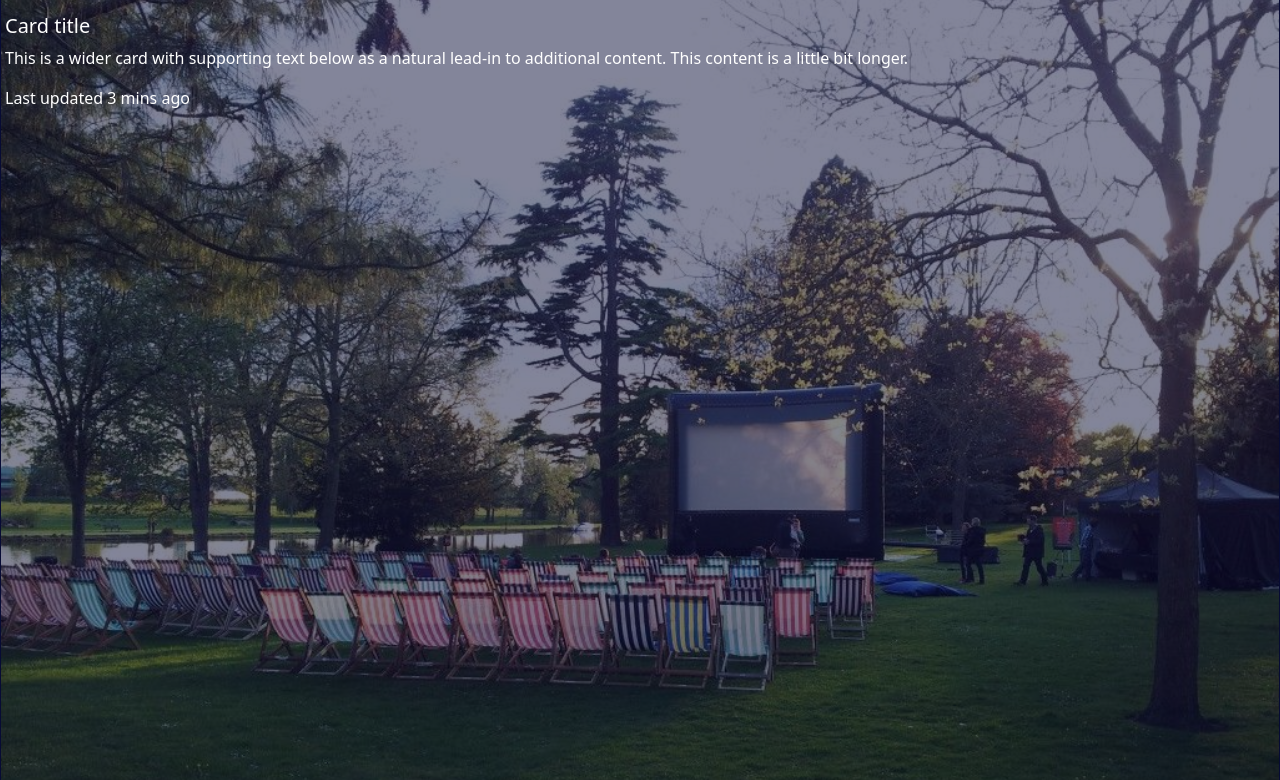
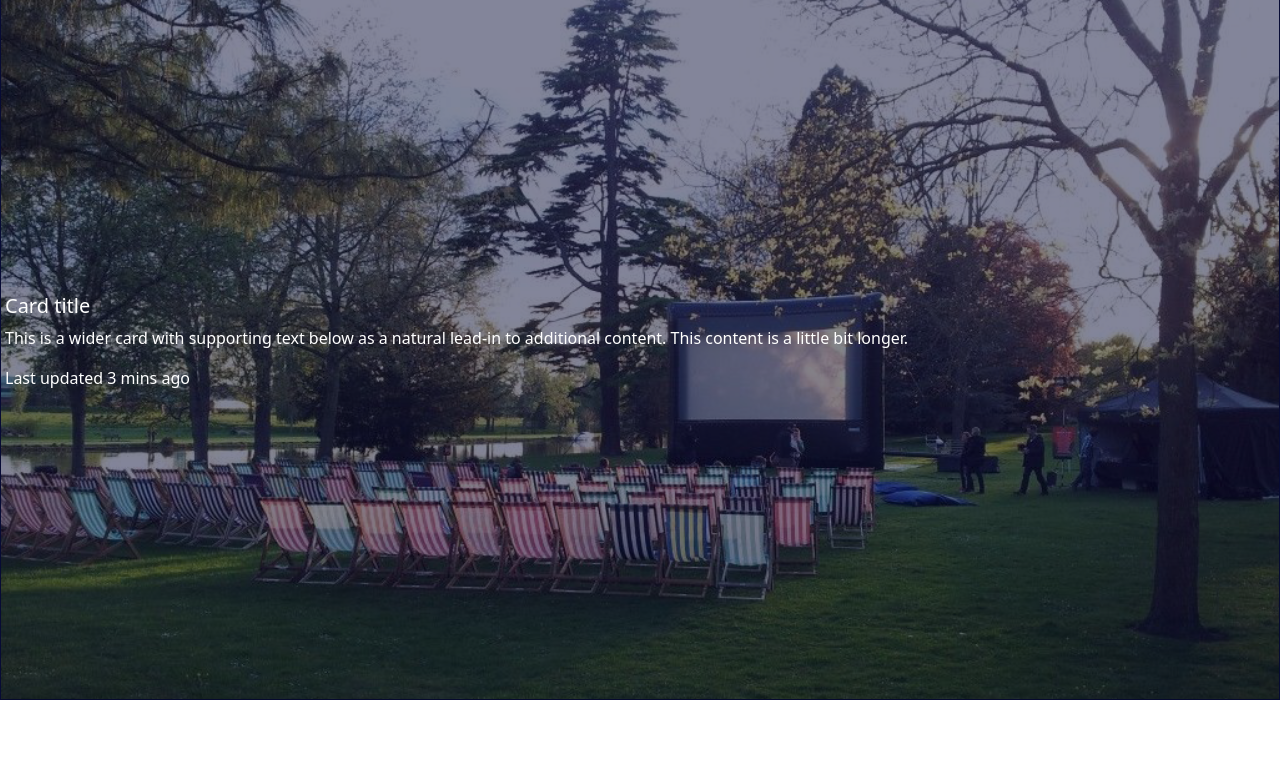
Before and after one commit to MathieuParadis/Boston_movie_festival, a website: page dist/index.html in a window 1280 px wide. Shown: the part 99-879 px from the top of the page. Drawn offline with nearby package versions, Linux system fonts and the light colour scheme.

Commit message:
updated pic in hero section

```diff
--- a/src/sass/_variables.scss
+++ b/src/sass/_variables.scss
@@ -11,5 +11,5 @@ $spacers: (
   2: $spacer * .5,
   3: $spacer,
   4: $spacer * 1.5,
-  5: $spacer * 6,
+  5: $spacer * 5.2,
 ) !default;
```
Also changed, not shown: dist/index.html, dist/style.css, src/images/outdoor_cinema.jfif (deleted), src/images/outdoor_cinema.png (added), 1 other file.
